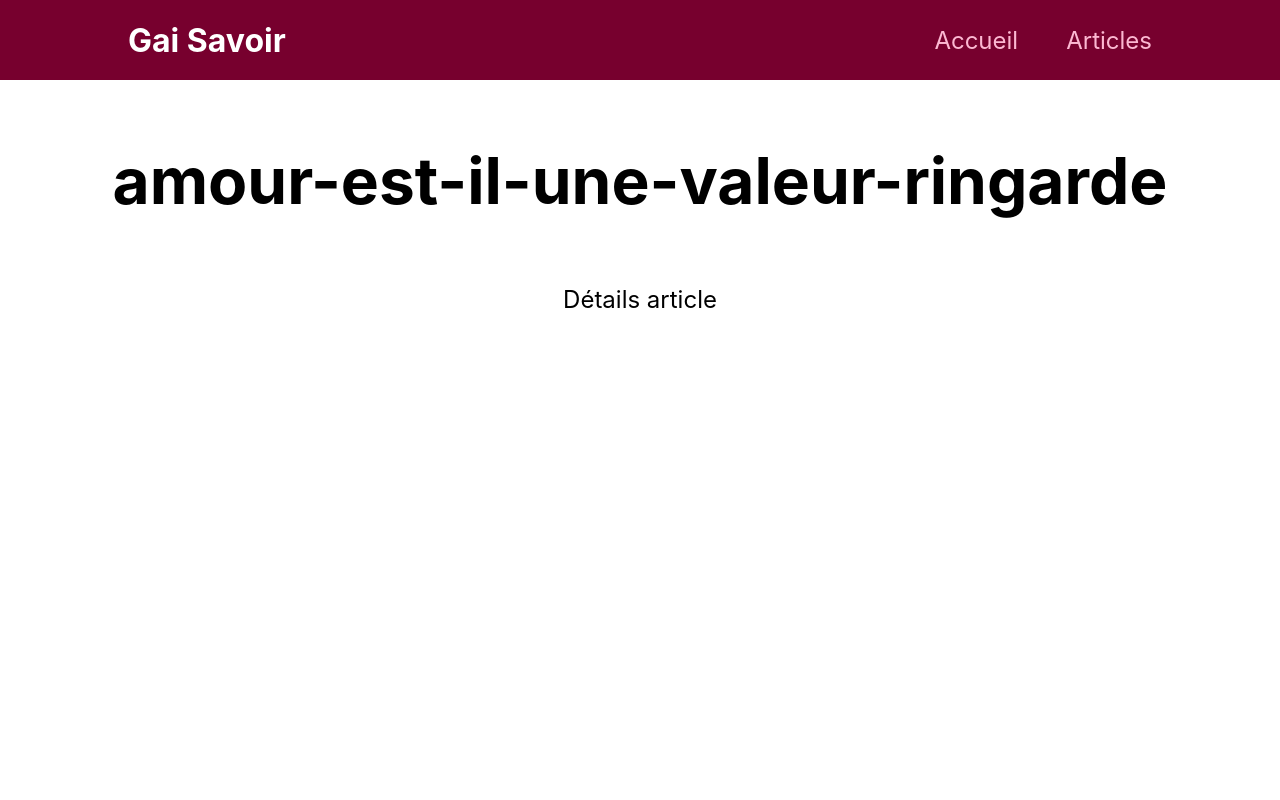
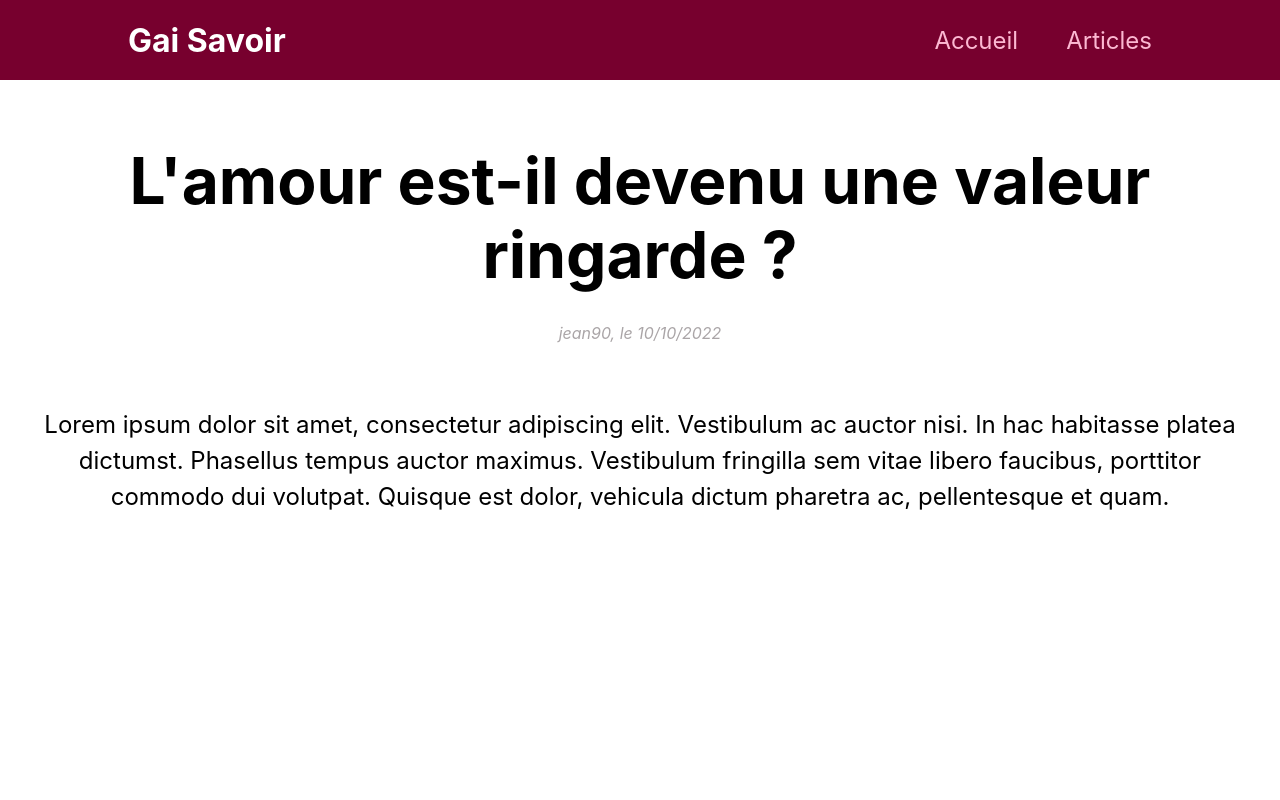
Before and after one commit to kyldex/gai-savoir-frontend, a Next.js app: page /articles/amour-est-il-une-valeur-ringarde in a window 1280 px wide. Shown: the top 800 px of the page. Built offline with nearby package versions, Linux system fonts and the light colour scheme.

Commit message:
add articles mock data

```diff
--- a/components/layout/Nav.module.css
+++ b/components/layout/Nav.module.css
@@ -8,10 +8,14 @@
   padding: 0 10%;
 }
 
-.logo {
+.header .logo {
   font-size: 2rem;
   color: white;
   font-weight: bold;
+}
+
+.header .logo:hover {
+  color: #fcb8d2;
 }
 
 .header ul {
--- a/components/layout/Nav.tsx
+++ b/components/layout/Nav.tsx
@@ -4,7 +4,9 @@ import styles from './Nav.module.css';
 const Nav = () => {
   return (
     <header className={styles.header}>
-      <div className={styles.logo}>Gai Savoir</div>
+      <Link href="/">
+        <a className={styles.logo}>Gai Savoir</a>
+      </Link>
       <nav>
         <ul>
           <li>
--- /dev/null
+++ b/data/Article.ts
@@ -0,0 +1,9 @@
+export default interface Article {
+  id: string;
+  slug: string;
+  title: string;
+  description: string;
+  metaDescription: string;
+  authorId: string;
+  date: string;
+}
--- /dev/null
+++ b/data/articlesMock.ts
@@ -0,0 +1,37 @@
+import Article from './Article';
+
+// Temporary mock before creating DB.
+const ARTICLES_MOCK: Article[] = [
+  {
+    id: '1010',
+    slug: 'amour-est-il-une-valeur-ringarde',
+    title: "L'amour est-il devenu une valeur ringarde ?",
+    description:
+      'Lorem ipsum dolor sit amet, consectetur adipiscing elit. Vestibulum ac auctor nisi. In hac habitasse platea dictumst. Phasellus tempus auctor maximus. Vestibulum fringilla sem vitae libero faucibus, porttitor commodo dui volutpat. Quisque est dolor, vehicula dictum pharetra ac, pellentesque et quam.',
+    metaDescription: 'Lorem ipsum dolor sit amet, consectetur adipiscing elit.',
+    authorId: 'jean90',
+    date: '10/10/2022'
+  },
+  {
+    id: '1011',
+    slug: 'peut-on-reellement-vivre-ensemble',
+    title: 'Peut-on réellement vivre ensemble ?',
+    description:
+      'Lorem ipsum dolor sit amet, consectetur adipiscing elit. Vestibulum ac auctor nisi. In hac habitasse platea dictumst. Phasellus tempus auctor maximus. Vestibulum fringilla sem vitae libero faucibus, porttitor commodo dui volutpat. Quisque est dolor, vehicula dictum pharetra ac, pellentesque et quam.',
+    metaDescription: 'Lorem ipsum dolor sit amet, consectetur adipiscing elit.',
+    authorId: 'jeanne90',
+    date: '15/10/2022'
+  },
+  {
+    id: '1012',
+    slug: 'art-a-t-il-une-utilite',
+    title: "L'art a-t-il une utilité ?",
+    description:
+      'Lorem ipsum dolor sit amet, consectetur adipiscing elit. Vestibulum ac auctor nisi. In hac habitasse platea dictumst. Phasellus tempus auctor maximus. Vestibulum fringilla sem vitae libero faucibus, porttitor commodo dui volutpat. Quisque est dolor, vehicula dictum pharetra ac, pellentesque et quam.',
+    metaDescription: 'Lorem ipsum dolor sit amet, consectetur adipiscing elit.',
+    authorId: 'philo85',
+    date: '17/10/2022'
+  }
+];
+
+export default ARTICLES_MOCK;
--- a/pages/articles/[id].tsx
+++ /dev/null
@@ -1,24 +0,0 @@
-import type { NextPage } from 'next';
-import { useRouter } from 'next/router';
-import Head from 'next/head';
-import styles from './[id].module.css';
-
-const Article: NextPage = () => {
-  const router = useRouter();
-
-  return (
-    <div className={styles.container}>
-      <Head>
-        <title>Article</title>
-        <meta name="description" content="Un article du Gai Savoir" />
-        <link rel="icon" href="/favicon.ico" />
-      </Head>
-
-      <h1 className={styles.title}>{router.query.id}</h1>
-
-      <p className={styles.description}>Détails article</p>
-    </div>
-  );
-};
-
-export default Article;
--- a/pages/articles/[id].module.css
+++ b/pages/articles/[slug].module.css
@@ -24,6 +24,12 @@
   text-decoration: underline;
 }
 
+.authorInfo {
+  margin-top: 2rem;
+  font-style: italic;
+  color: #aaa5a7;
+}
+
 .description {
   margin: 4rem 0;
   line-height: 1.5;
--- /dev/null
+++ b/pages/articles/[slug].tsx
@@ -0,0 +1,59 @@
+import { NextPage, GetStaticProps, GetStaticPaths } from 'next';
+import Head from 'next/head';
+import styles from './[slug].module.css';
+
+import Article from '../../data/Article';
+
+import ARTICLES_MOCK from '../../data/articlesMock';
+
+interface Props {
+  article: Article;
+}
+
+const Article: NextPage<Props> = ({ article }) => {
+  return (
+    <div className={styles.container}>
+      <Head>
+        <title>{article.title}</title>
+        <meta name="description" content={article.metaDescription} />
+        <link rel="icon" href="/favicon.ico" />
+      </Head>
+
+      <h1 className={styles.title}>{article.title}</h1>
+
+      <div className={styles.authorInfo}>
+        {article.authorId}, le {article.date}
+      </div>
+
+      <p className={styles.description}>{article.description}</p>
+    </div>
+  );
+};
+
+// This function gets called at build time.
+export const getStaticPaths: GetStaticPaths = async () => {
+  // Get the paths we want to pre-render based on articles.
+  const paths = ARTICLES_MOCK.map((article) => ({
+    params: { slug: article.slug }
+  }));
+
+  // We'll pre-render only these paths at build time.
+  // { fallback: false } means other routes should 404.
+  return { paths, fallback: false };
+};
+
+// This also gets called at build time.
+export const getStaticProps: GetStaticProps = async ({ params }) => {
+  // params contains the article `slug`.
+  // If the route is like /articles/evenement-decembre, then params.slug is evenement-decembre.
+  const article = ARTICLES_MOCK.find((article) => {
+    if (params) {
+      return article.slug === params.slug;
+    }
+  });
+
+  // Pass article data to the page via props.
+  return { props: { article } };
+};
+
+export default Article;
```
Also changed, not shown: pages/articles/index.tsx (+23 -8 lines).
